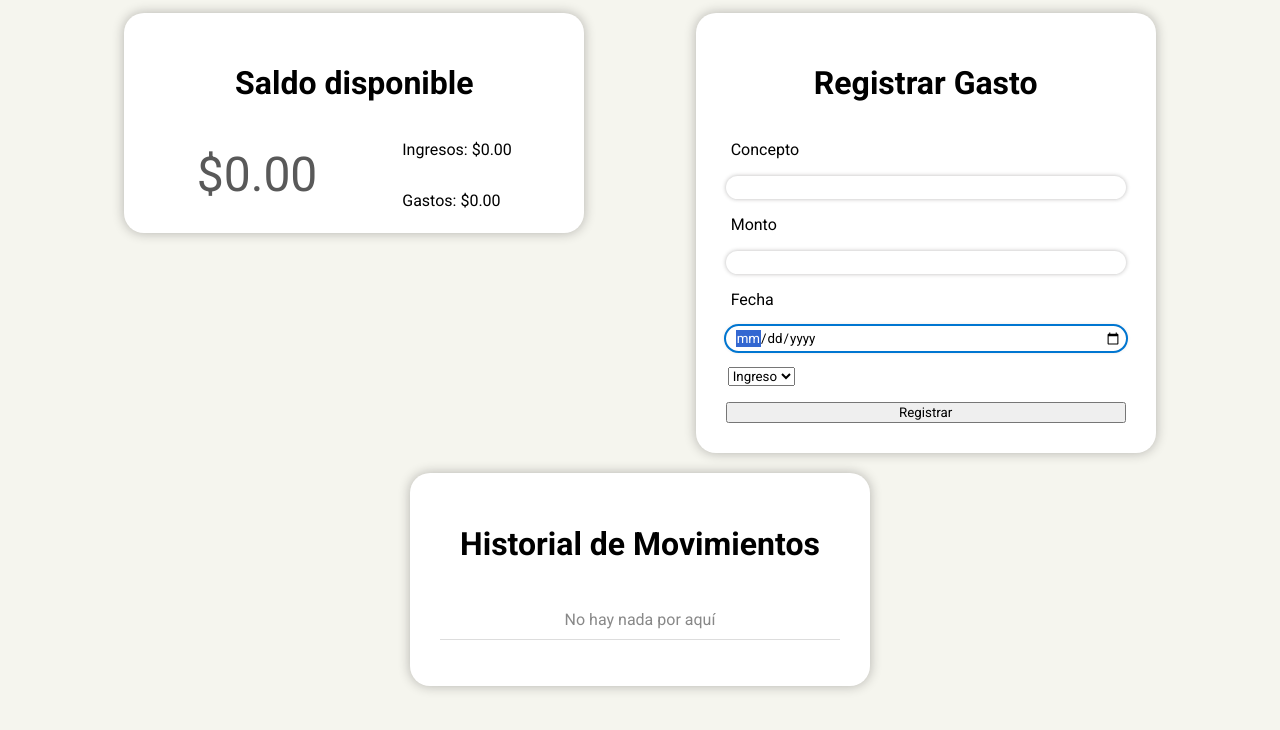
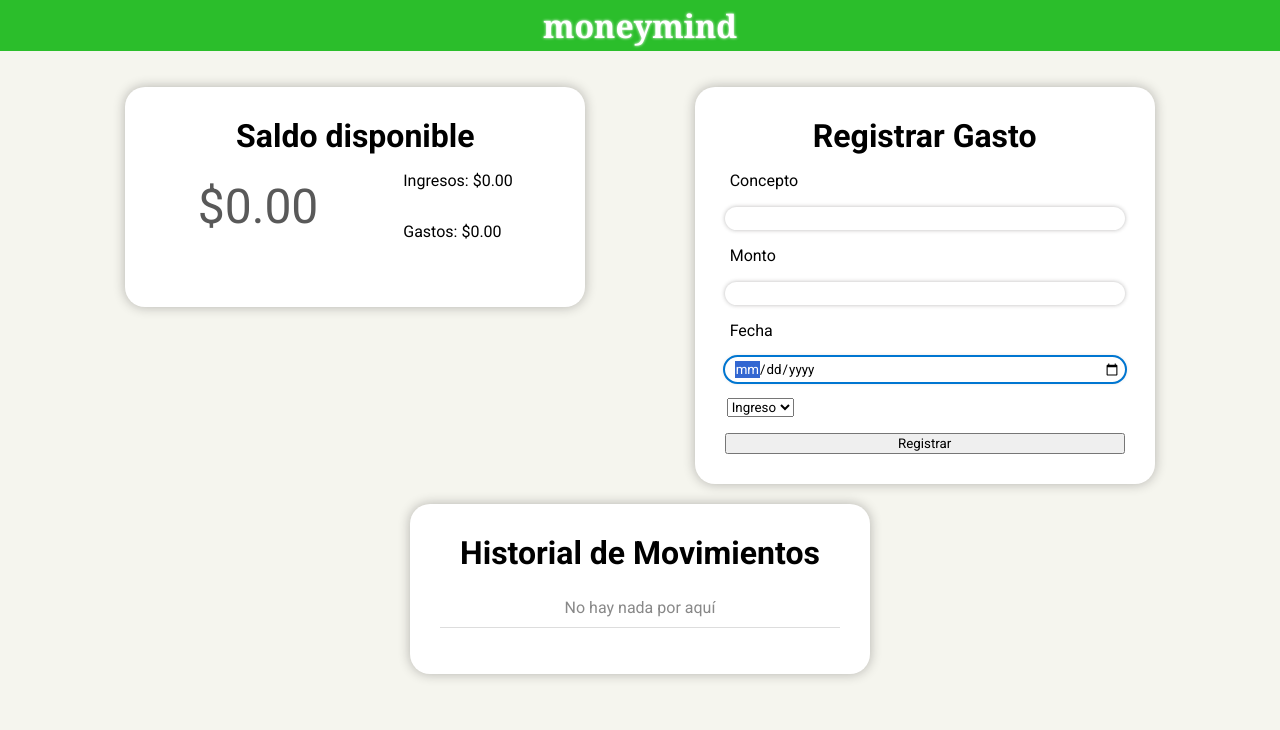
Before and after one commit to davidchavezc/moneymind, a plain HTML site: page main.html in a window 1280 px wide. Drawn offline with Linux system fonts and the light colour scheme.

Commit message:
Add header to main Added header to main module so you can go back to main page.

```diff
--- a/main.html
+++ b/main.html
@@ -10,6 +10,10 @@
         <title>moneymind</title>
     </head>
 <body>
+    <div class="header">
+        <h1 class="wordmark"><a class="wordmark" href="index.html">moneymind</a></h1>
+    </div>
+    <div class="modules">
         <div class="container" id="summaryModule">
             <h1>Saldo disponible</h1>
             <section class="summary">
@@ -42,6 +46,7 @@
                 <h1>Historial de Movimientos</h1>
                 <ul id="transaction-list"></ul>
         </div>
+    </modules>
     <script src="script.js"></script>
 </body>
 </html>
--- a/styles/main.css
+++ b/styles/main.css
@@ -4,10 +4,52 @@
 body{
     background-color: rgb(245,245,238);
     display: flex;
+    flex-direction: column;
+    margin: 0px;
+}
+a{
+    text-decoration: none;
+    color: white;
+}
+.modules{
+    display: flex;
     justify-content: space-evenly;
     flex-wrap: wrap;
-    padding: 5px;
+    padding: 1em;
 }
+.header{
+    display: flex;
+    align-items: center;
+    background-color: #2bbe2b;
+    color: white;
+    padding: auto;
+    margin-bottom: 20px;
+    flex-wrap: wrap;
+    max-height: 5em;
+    /* text-align: center; */
+}
+.wordmark{
+    /* text-align: center; */
+    margin: 4px auto;
+    font-family: Georgia, 'Times New Roman', Times, serif;
+    text-shadow: 0 0 3px ;
+    transition: text-shadow 300ms;
+}
+.wordmark:hover{
+    text-shadow: 0 0 5px;
+    cursor: pointer;
+  }
+.header ul{
+    display: flex;
+    margin-left: auto;
+    /* flex-basis: 100%; */
+    height: auto;
+}
+.header li{
+        margin: 20px;
+        list-style-type: none;
+        font-weight: bold;
+    }
 label{
     line-height: 20px;
     margin: 1em 5px;
@@ -20,6 +62,7 @@ select{
 }
 h1{
     text-align: center;
+    margin: 0px;
 }
 .container {
     display: flex;
```
Lines whose indentation alone changed are shown as unchanged.
